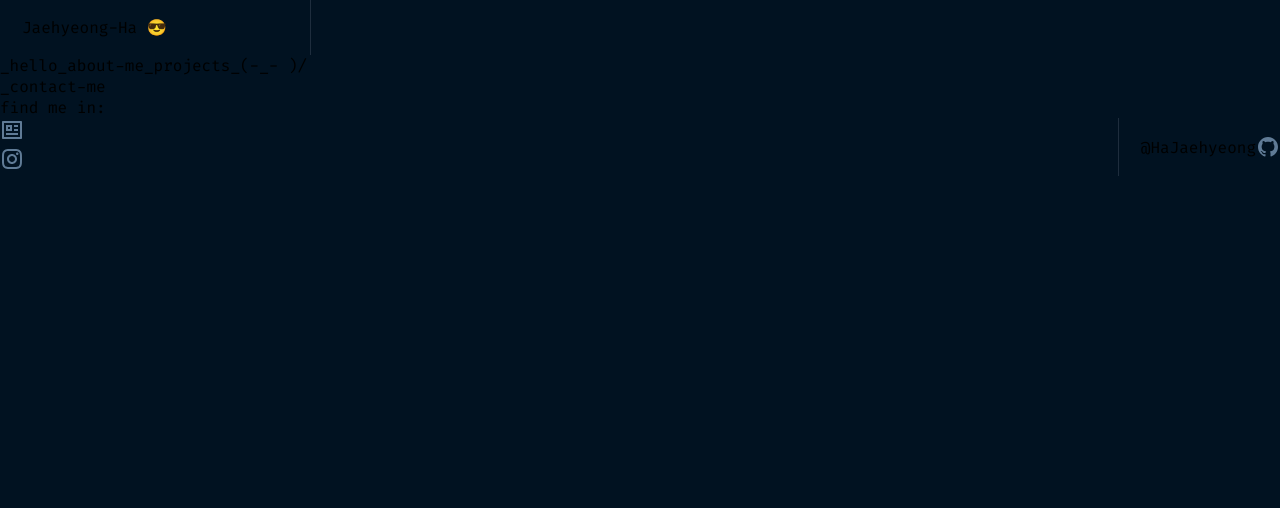
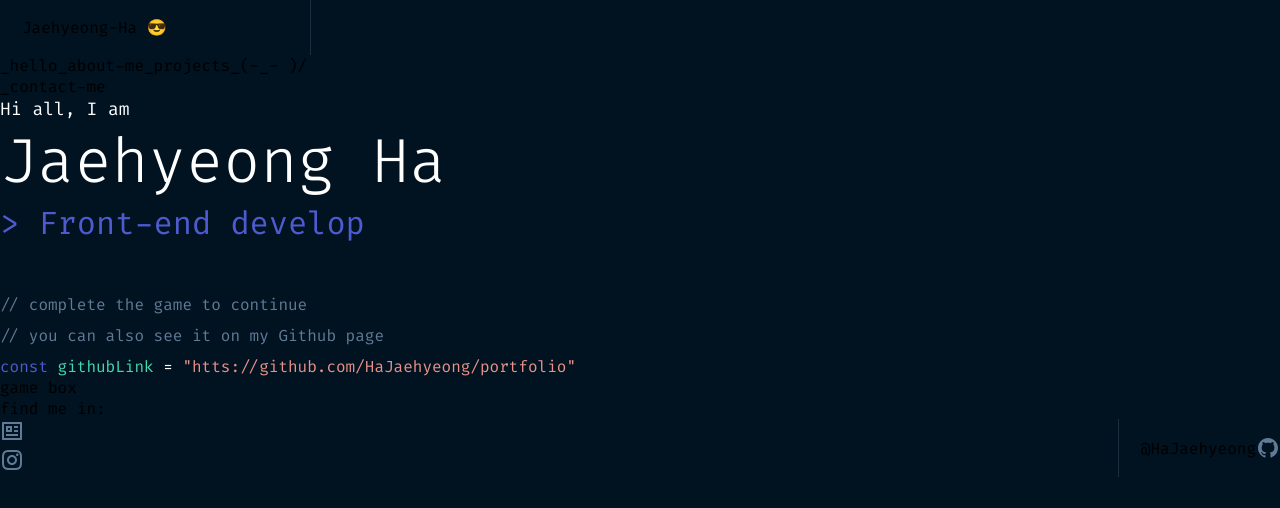
Before and after one commit to HaJaehyeong/portfolio, a Next.js app: page / in a window 1280 px wide. Shown: the top 508 px of the page. Built offline with nearby package versions, Linux system fonts and the light colour scheme.

Commit message:
HAJAE-4 [WIP] modify styles: main page

```diff
--- a/src/app/globals.scss
+++ b/src/app/globals.scss
@@ -20,6 +20,7 @@ p {
 
 label {
   font-size: 16px;
+  margin-bottom: 10px;
 }
 
 code {
--- a/src/app/page.module.scss
+++ b/src/app/page.module.scss
@@ -1,17 +1,17 @@
 .page-wrapper {
   padding: 30px;
-  width: 100vw;
-  height: 100dvh;
+  width: calc(100vw - 60px);
+  height: calc(100dvh - 60px);
 
   background-color: var(--primary-black);
 }
 
 .main-wrapper {
   position: relative;
-  width: calc(100% - 60px);
-  height: calc(100% - 60px);
+  width: 100%;
+  height: 100%;
 
-  background-color: var(--primary-black-3);
+  background-color: var(--primary-black-2);
   border: solid 1px var(--line);
   border-radius: 8px;
 }
@@ -20,6 +20,8 @@
   position: absolute;
   width: 100%;
   height: 100%;
+
+  z-index: 1;
 
   .position1,
   .position2,
@@ -31,12 +33,12 @@
 
   .blue {
     background-color: var(--gradients-blue);
-    filter: blur(80px);
+    filter: blur(100px);
   }
 
   .green {
     background-color: var(--gradients-green);
-    filter: blur(80px);
+    filter: blur(100px);
   }
 
   .position1 {
--- a/src/components/main/main.module.scss
+++ b/src/components/main/main.module.scss
@@ -0,0 +1,75 @@
+.main-wrapper {
+  display: flex;
+  flex-direction: row;
+  justify-content: center;
+  align-items: center;
+  gap: 100px;
+
+  width: 100%;
+  height: calc(100% - 120px);
+}
+
+.whoami {
+  display: flex;
+  flex-direction: column;
+
+  z-index: 2;
+
+  .hello {
+    margin: 0;
+
+    color: var(--secondary-white);
+  }
+
+  .name {
+    margin: 0;
+
+    font-weight: 300;
+    color: var(--secondary-white);
+  }
+
+  .job {
+    margin: 0 0 50px 0;
+
+    font-weight: 400;
+    color: var(--secondary-blue);
+  }
+
+  .comment {
+    color: var(--secondary-gray);
+  }
+
+  .code {
+    color: var(--secondary-blue);
+
+    .valiable {
+      color: var(--accent-green);
+    }
+
+    .equal {
+      color: var(--secondary-white);
+    }
+
+    .value {
+      color: var(--accent-red);
+    }
+  }
+}
+
+.game-box {
+  padding: 35px 30px;
+  width: 510px;
+  height: 475px;
+
+  background: linear-gradient(
+    145deg,
+    var(--gradients-green2) 0%,
+    var(--gradients-green2) 60%,
+    var(--gradients-blue2) 100%
+  );
+  border-top: solid 1px var(--secondary-gray);
+  border-radius: 10px;
+
+  box-shadow: 0 -1px 3px var(--primary-black);
+  box-sizing: content-box;
+}
--- a/src/components/main/main.tsx
+++ b/src/components/main/main.tsx
@@ -1,7 +1,25 @@
 import styles from './main.module.scss';
 
 const Main: React.FC = () => {
-  return <></>;
+  return (
+    <div className={styles.mainWrapper}>
+      <div className={styles.whoami}>
+        <p className={styles.hello}>Hi all, I am</p>
+        <h1 className={styles.name}>Jaehyeong Ha</h1>
+        <h2 className={styles.job}>{'> Front-end develop'}</h2>
+
+        <label className={styles.comment}>// complete the game to continue</label>
+        <label className={styles.comment}>// you can also see it on my Github page</label>
+        <div className={styles.code}>
+          <label>const</label>
+          <label className={styles.valiable}> githubLink</label>
+          <label className={styles.equal}> = </label>
+          <label className={styles.value}>"htts://github.com/HaJaehyeong/portfolio"</label>
+        </div>
+      </div>
+      <div className={styles.gameBox}>game box</div>
+    </div>
+  );
 };
 
 export default Main;
--- a/src/styles/colors.scss
+++ b/src/styles/colors.scss
@@ -18,6 +18,8 @@
   --line: #1e2d3d;
   --gradients-blue: #4d5bce;
   --gradients-green: #43d9ad;
+  --gradients-blue2: #4d5cce22;
+  --gradients-green2: #43d9ad22;
 
   --default-button-background: #1c2b3a;
   --default-button-background-hover: #263b50;
```
